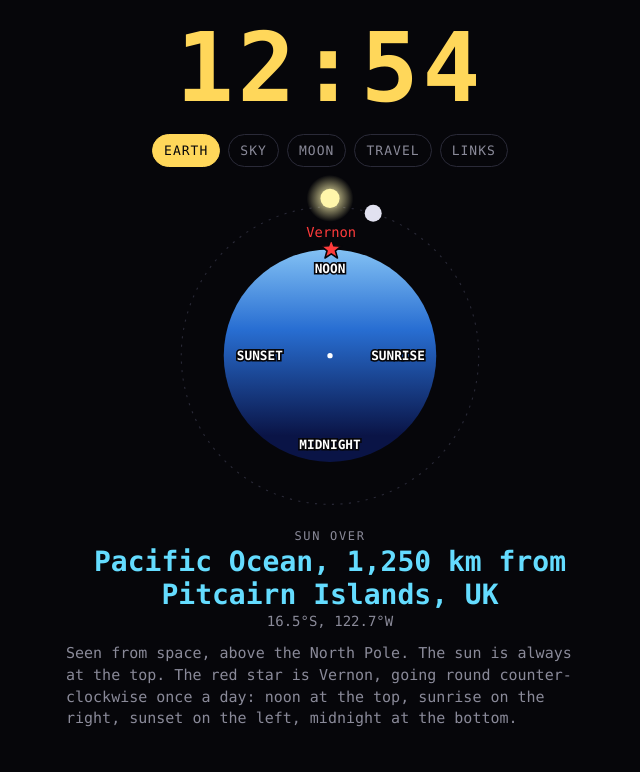
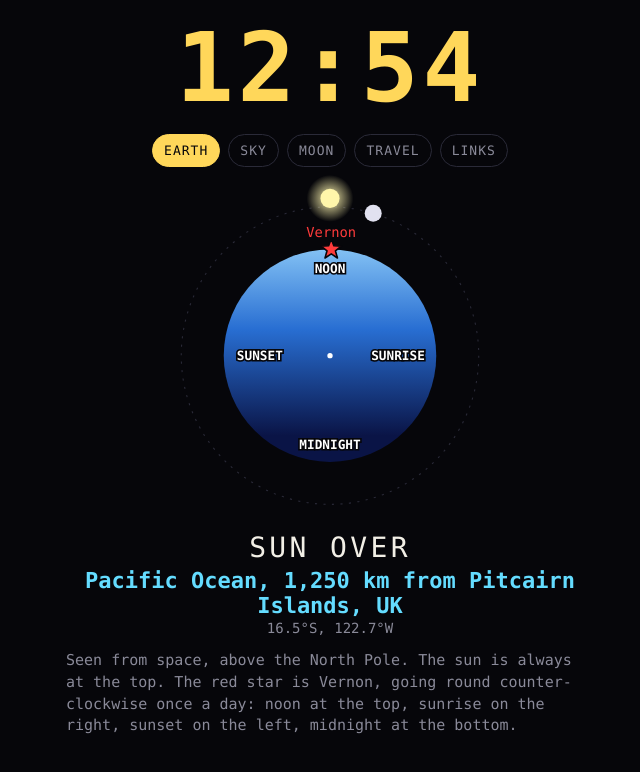
Before and after one commit to Peartree-Garden/sun-moon-earth, a React (Vite) app: page / in a window 1280 px wide. Shown: the top 772 px of the page, without its empty margins (310-950 px from the left). Built offline with nearby package versions, Linux system fonts and the light colour scheme.

Commit message:
Bigger Sun over label

```diff
--- a/src/App.jsx
+++ b/src/App.jsx
@@ -60,7 +60,7 @@ export default function App() {
       {tab === "earth" ? (
         <section>
           <EarthView now={now} />
-          <p className="label">{SUN_LABEL}</p>
+          <p className="label sunlabel">{SUN_LABEL}</p>
           <p className="big place">{place.text}</p>
           <p className="small">{formatLatLon(sun.lat, sun.lon)}</p>
           <p className="small how">Seen from space, above the North Pole. The sun is always at the top. The red star is {HOME_NAME}, going round counter-clockwise once a day: noon at the top, sunrise on the right, sunset on the left, midnight at the bottom.</p>
--- a/src/styles.css
+++ b/src/styles.css
@@ -52,3 +52,6 @@ summary { cursor: pointer; }
 .compassbar { display: flex; align-items: center; gap: 12px; margin: 6px 0 12px; text-align: left; font-size: 15px; color: var(--dim); }
 .compassbar button { font: inherit; font-size: 14px; color: var(--accent); background: none; border: 1px solid #2a2a38; border-radius: 999px; padding: 8px 14px; cursor: pointer; flex: none; }
 .compassbar button.on { color: var(--bg); background: var(--accent); border-color: var(--accent); }
+
+.sunlabel { font-size: clamp(22px, 6.5vw, 28px); letter-spacing: .12em; color: var(--fg); margin: 16px 0 4px; }
+.place { font-size: clamp(17px, 5vw, 22px); }
```
